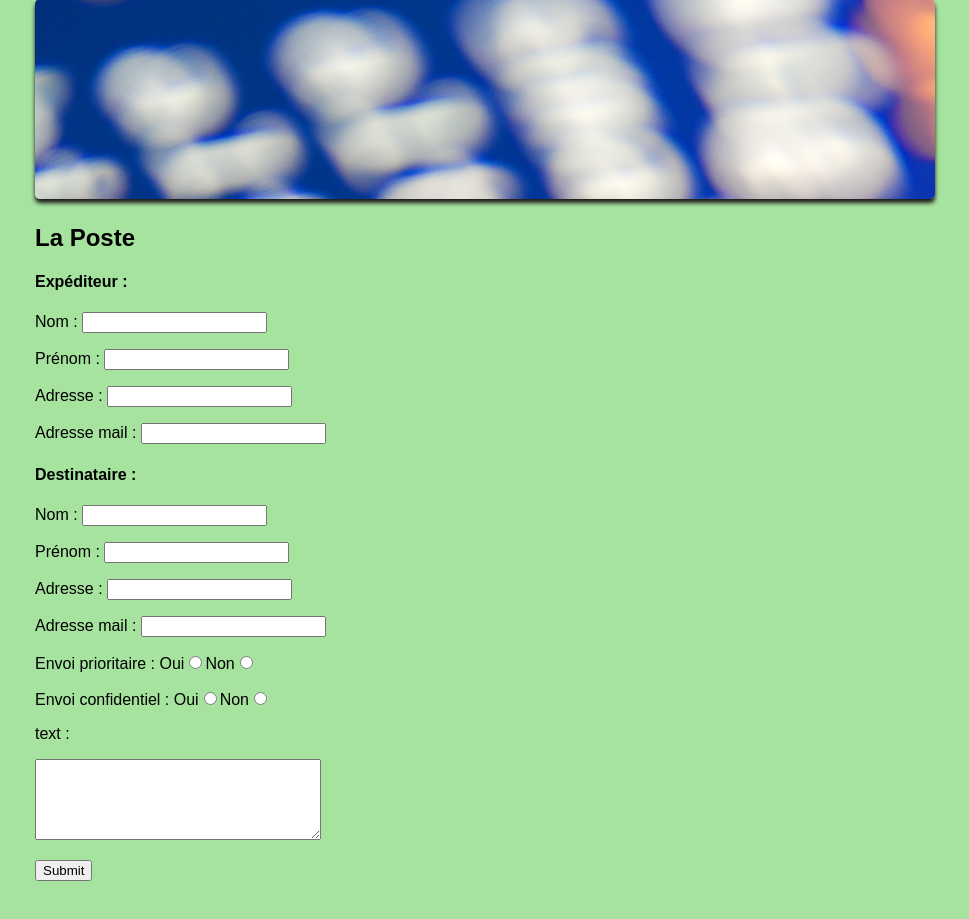
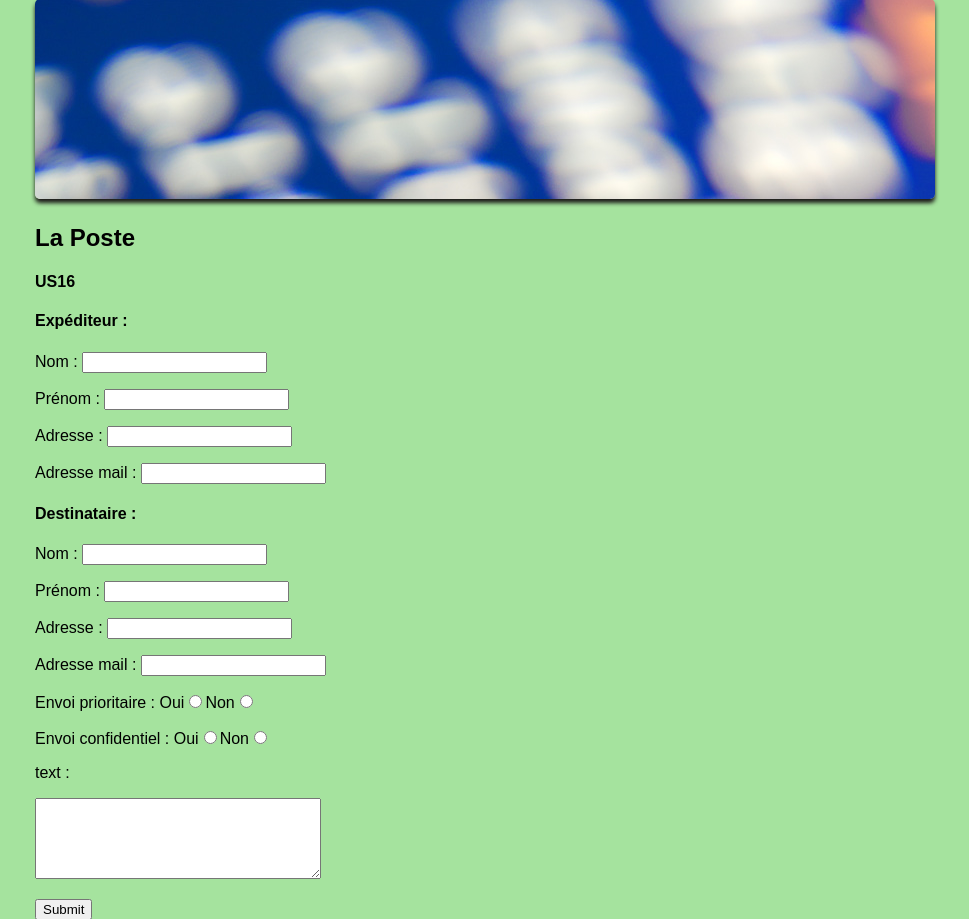
Before and after one commit to AnisBastide/PHP, a PHP site: page /portions/laposte.php in a window 1280 px wide. Shown: the part 96-1015 px from the top of the page, without its empty margins (155-1124 px from the left). Run offline with PHP 8.4, Linux system fonts and the light colour scheme.

Commit message:
added doc

```diff
--- a/portions/laposte.php
+++ b/portions/laposte.php
@@ -12,7 +12,7 @@
 	?>
 
 	<h2>La Poste</h2>
-
+    <h4>US16</h4>
 	<form method="POST" action="template.php" target="_BLANK">
 		<?php
 
```
Also changed, not shown: DB.php (+7 -0 lines).
